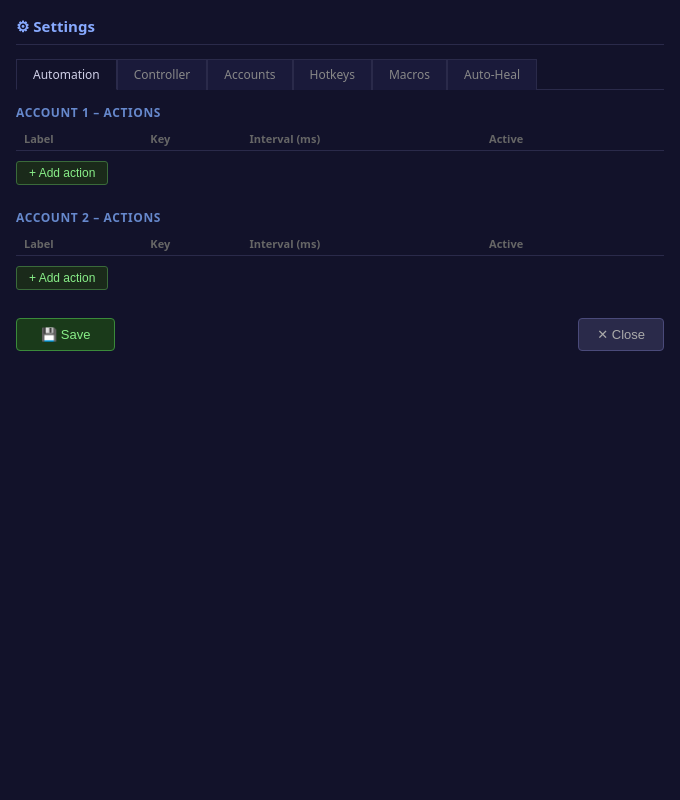
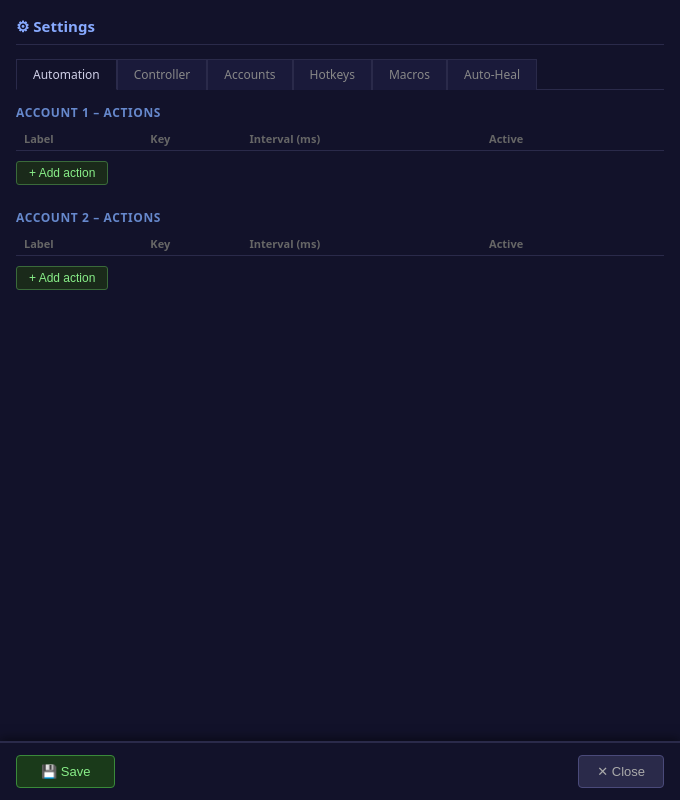
Before and after one commit to AimWald/aimwald-sdf, an Electron app: page src/ui/settings.html in a window 680 px wide. Drawn offline with Linux system fonts and the light colour scheme; no server answers.

Commit message:
Fix: Make Settings close button sticky (always visible)
Changes:
- Footer now position: fixed at bottom
- Added padding-bottom to body for scroll space
- Added border-top and box-shadow for visual separation
- No more scrolling needed to close settings

User can now always see and click the Close button regardless of scroll position.

Co-Authored-By: Claude Sonnet 4.5 (1M context) <noreply@anthropic.com>

```diff
--- a/src/ui/settings.html
+++ b/src/ui/settings.html
@@ -12,6 +12,7 @@
       background: #12122a;
       color: #d0d0e8;
       padding: 16px;
+      padding-bottom: 80px; /* Space for sticky footer */
       min-height: 100vh;
     }
 
@@ -110,10 +111,18 @@
 
     /* ── Speichern-Button ── */
     .footer {
-      margin-top: 18px;
+      position: fixed;
+      bottom: 0;
+      left: 0;
+      right: 0;
+      padding: 12px 16px;
+      background: #12122a;
+      border-top: 2px solid #2a2a4a;
       display: flex;
       align-items: center;
       gap: 12px;
+      z-index: 100;
+      box-shadow: 0 -2px 10px rgba(0,0,0,0.5);
     }
     .btn-save {
       padding: 8px 24px;
```
